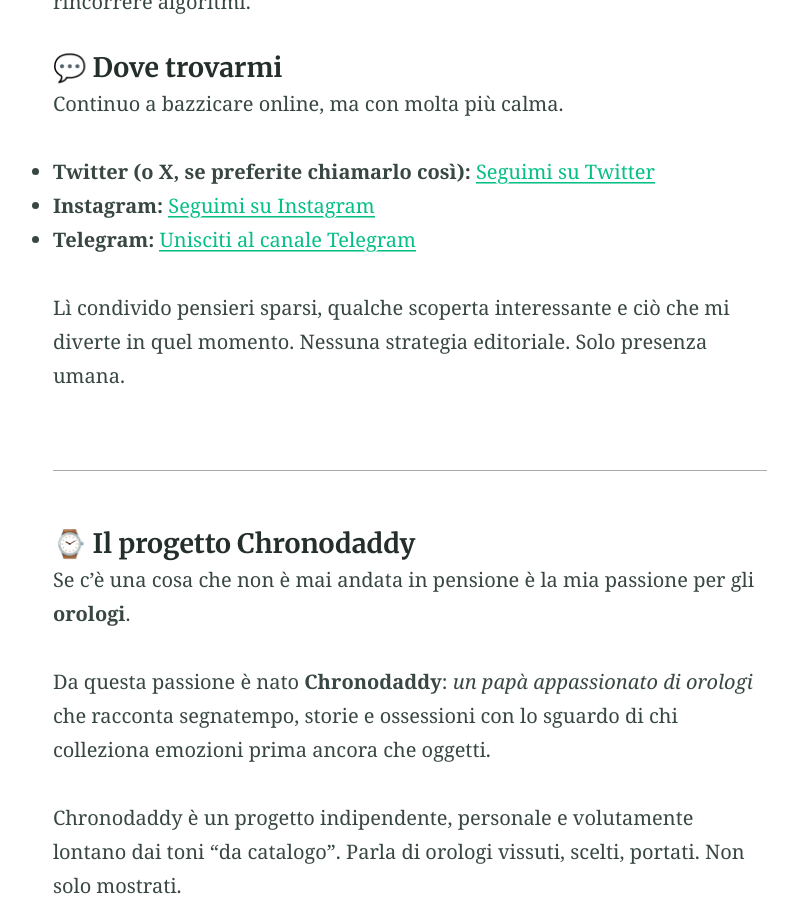
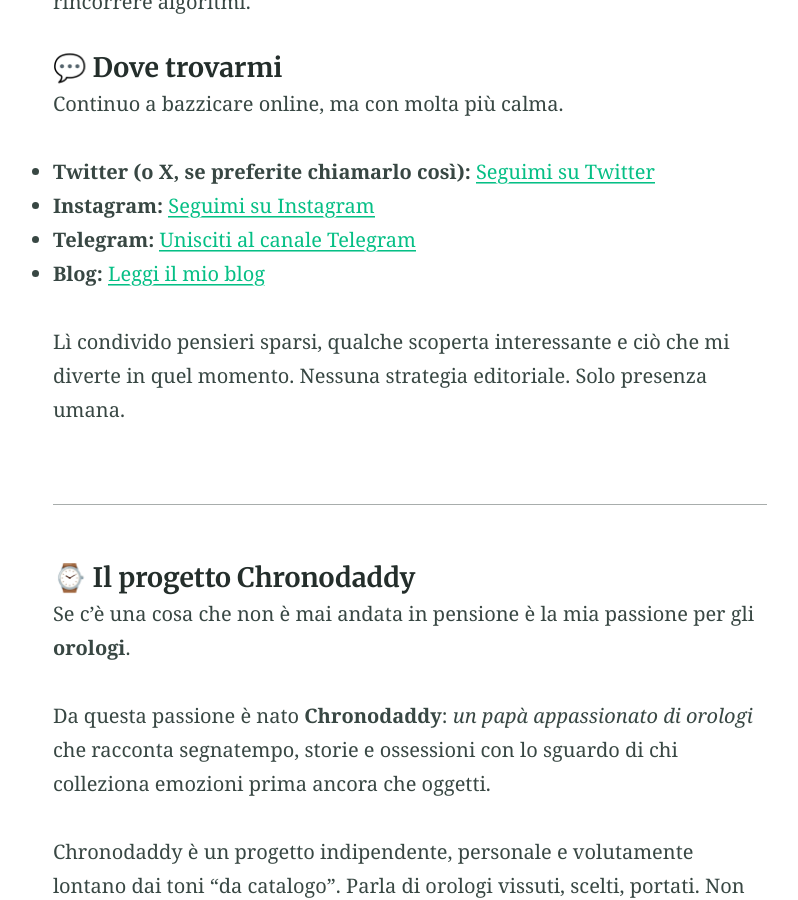
Before and after one commit to claudiostoduto/portfolio, a Jekyll site: the page built from index.md, in a window 1280 px wide and 900 px high, scrolled down 1069 px. Shown: the whole window, without its empty margins (230-1028 px from the left). Built offline with Jekyll 4.4.1, drawn with Linux system fonts in a browser that asks for light colours.

Commit message:
up index

```diff
--- a/index.md
+++ b/index.md
@@ -31,6 +31,7 @@
 * **Twitter (o X, se preferite chiamarlo così):** [Seguimi su Twitter](https://twitter.com/mrclaus_xyz)
 * **Instagram:** [Seguimi su Instagram](https://instagram.com/mrclaus_xyz)
 * **Telegram:** [Unisciti al canale Telegram](https://t.me/mrclaus_xyz)
+* **Blog:** [Leggi il mio blog](https://nomar.in)
 
 Lì condivido pensieri sparsi, qualche scoperta interessante e ciò che mi diverte in quel momento.
 Nessuna strategia editoriale. Solo presenza umana.
```
